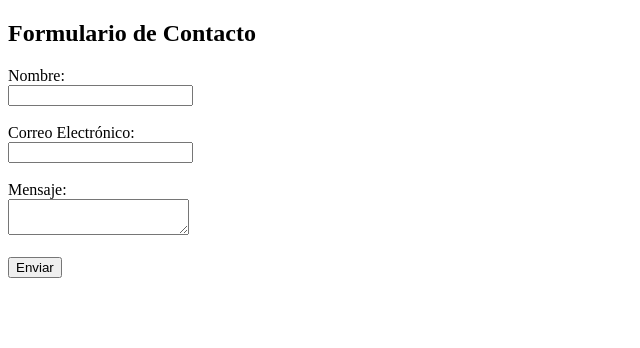
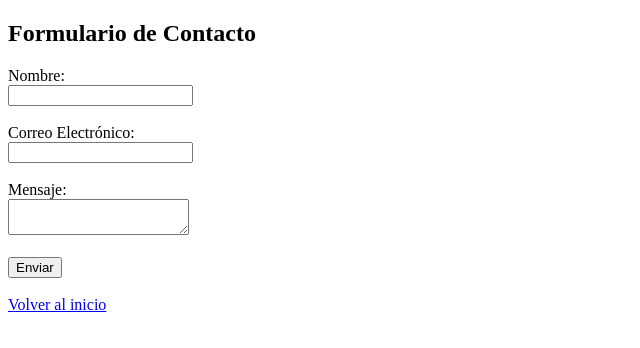
Before and after one commit to amarmol33/gitPractica, a plain HTML site: page formulario.html in a window 1280 px wide. Shown: the whole page, without its empty margins (0-640 px from the left). Drawn offline with Linux system fonts and the light colour scheme.

Commit message:
volver a la pagina principal formulario.html

```diff
--- a/formulario.html
+++ b/formulario.html
@@ -17,7 +17,8 @@
         <label for="mensaje">Mensaje:</label><br>
         <textarea id="mensaje" name="mensaje" required></textarea><br><br>
 
-        <input type="submit" value="Enviar">
+        <input type="submit" value="Enviar"><br><br>
+         <a href="Index.html">Volver al inicio</a>
     </form>
 </body>
 </html>
```
